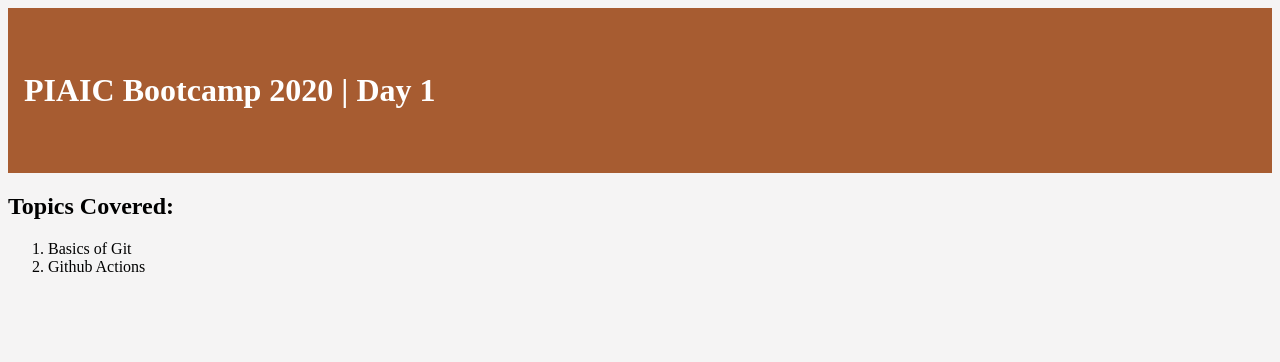
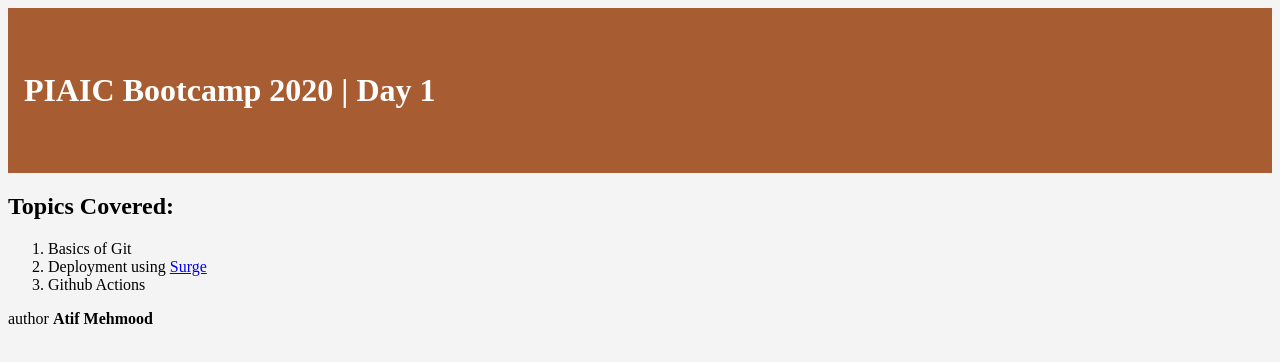
Before and after one commit to am02464/PIAIC-BootCamp-2020, a plain HTML site: page index.html in a window 1280 px wide. Drawn offline with Linux system fonts and the light colour scheme.

Commit message:
added footer and updated readme

```diff
--- a/index.html
+++ b/index.html
@@ -11,8 +11,12 @@
     <h2>Topics Covered:</h2>
     <ol>
         <li>Basics of Git</li>
+        <li>Deployment using <a href="https://surge.sh/">Surge</a></li>
         <li>Github Actions</li>
     </ol>
+    <footer>
+        author <strong>Atif Mehmood</strong>
+    </footer>
 </body>
 
 </html>
```
Also changed, not shown: 1 other file.
